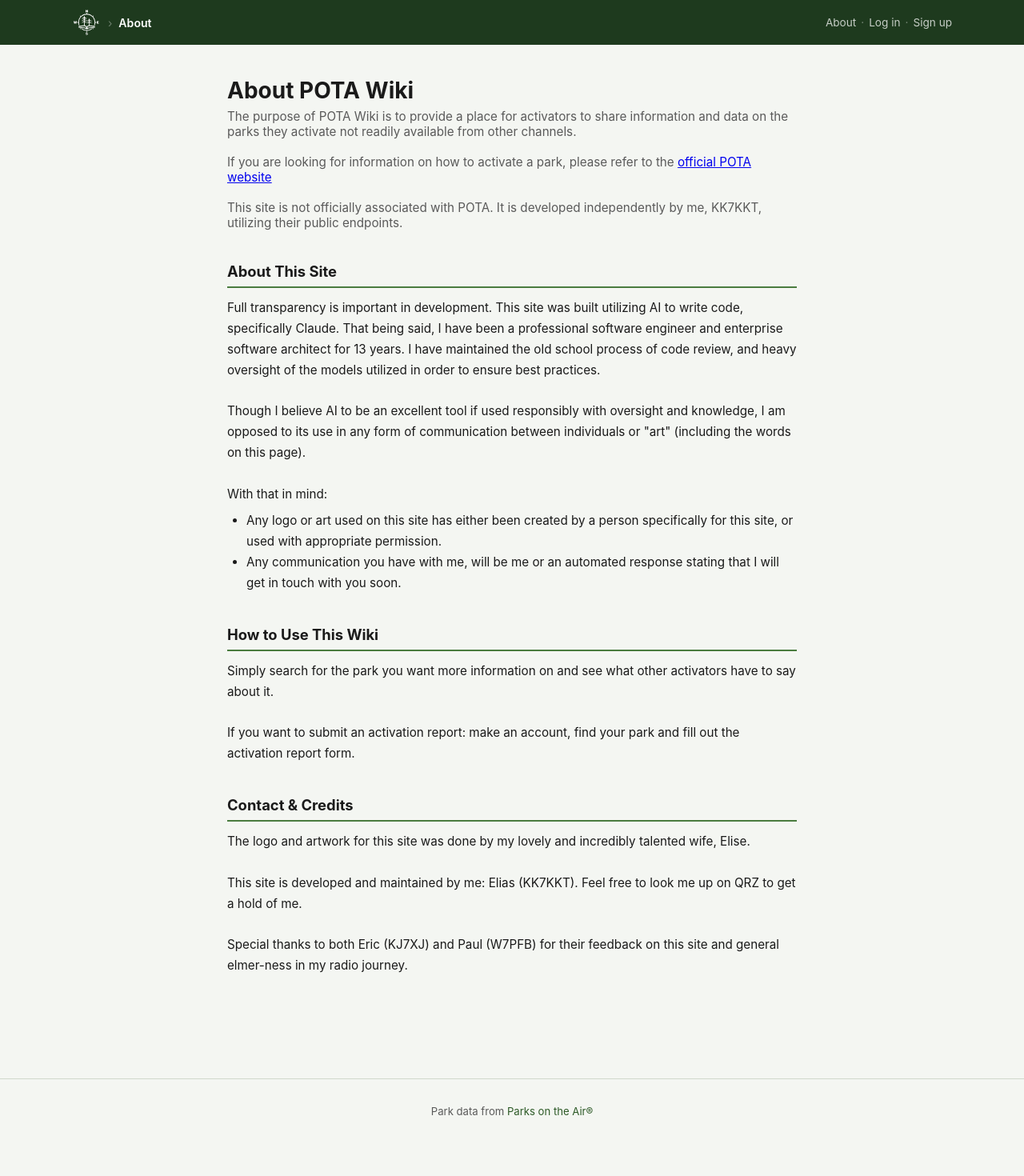
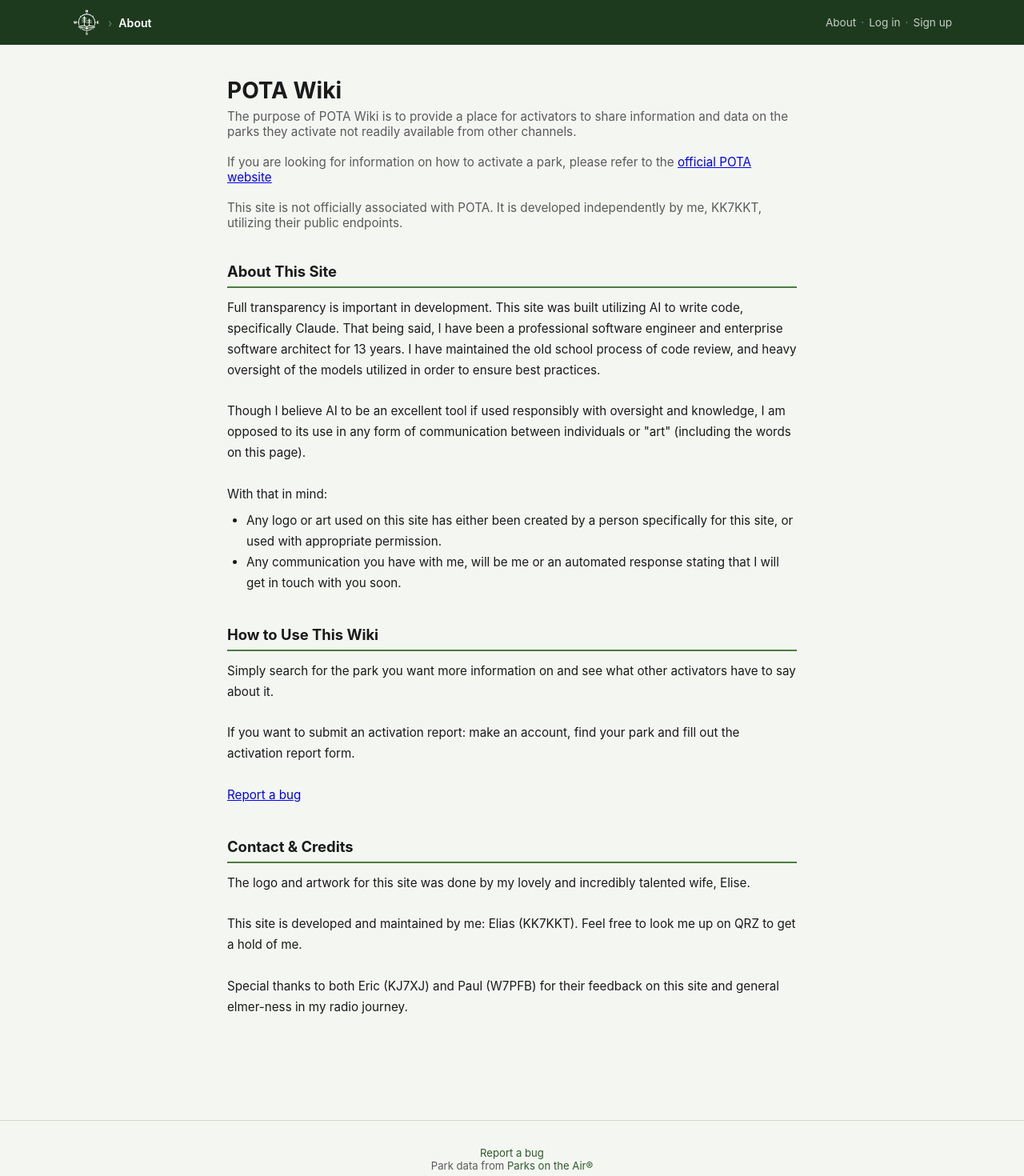
Before and after one commit to thelias/pota-wiki, a React (Vite) app in the folder client/: page /about in a window 1280 px wide. Shown: the top 1470 px of the page at 80% size. Before the commit the page ends 1429 px from the top, so only its background shows below. Built offline with nearby package versions, Linux system fonts and the light colour scheme; no server answers.

Commit message:
unified footer component added

```diff
--- /dev/null
+++ b/client/src/components/Footer.jsx
@@ -0,0 +1,14 @@
+import { Link } from 'react-router-dom'
+
+export default function Footer({ back }) {
+  return (
+    <footer>
+      {back && (
+        <><Link to={back.to}>{back.label}</Link><span className="sep">·</span></>
+      )}
+      <a href="https://github.com/thelias/pota-wiki/issues/new" target="_blank" rel="noreferrer">Report a bug</a>
+      <br/>
+      Park data from <a href="https://pota.app" target="_blank" rel="noreferrer">Parks on the Air®</a>
+    </footer>
+  )
+}
--- a/client/src/pages/About.jsx
+++ b/client/src/pages/About.jsx
@@ -1,5 +1,5 @@
-import { Link } from 'react-router-dom'
 import Nav from '../components/Nav.jsx'
+import Footer from '../components/Footer.jsx'
 
 export default function About() {
   return (
@@ -8,7 +8,7 @@
 
       <div style={{ maxWidth: 760, margin: '0 auto', padding: '40px 24px 80px' }}>
 
-        <h1 style={{ fontSize: '1.75rem', fontWeight: 700, marginBottom: 6 }}>About POTA Wiki</h1>
+        <h1 style={{ fontSize: '1.75rem', fontWeight: 700, marginBottom: 6 }}>POTA Wiki</h1>
         <p style={{ color: 'var(--text-muted)', fontSize: '0.95rem', marginBottom: 40 }}>
           The purpose of POTA Wiki is to provide a place for activators to share information and data on the parks they activate not readily available from other channels.
           <br />
@@ -31,6 +31,9 @@
           <br/>
           <br/>
           If you want to submit an activation report: make an account, find your park and fill out the activation report form.
+          <br/>
+          <br/>
+          <a href="https://github.com/thelias/pota-wiki/issues/new" target="_blank" rel="noreferrer">Report a bug</a>
         </Section>
 
         <Section title="Contact & Credits">
@@ -45,9 +48,7 @@
 
       </div>
 
-      <footer>
-        Park data from <a href="https://pota.app" target="_blank" rel="noreferrer">Parks on the Air®</a>
-      </footer>
+      <Footer />
     </>
   )
 }
--- a/client/src/pages/Auth.jsx
+++ b/client/src/pages/Auth.jsx
@@ -2,6 +2,7 @@
 import { Link, useNavigate, useSearchParams } from 'react-router-dom'
 import { useAuth } from '../context/AuthContext.jsx'
 import Nav from '../components/Nav.jsx'
+import Footer from '../components/Footer.jsx'
 
 export default function Auth() {
   const [params]        = useSearchParams()
@@ -151,9 +152,7 @@
         </div>
       </div>
 
-      <footer>
-        <Link to="/">← Back to POTA Wiki</Link>
-      </footer>
+      <Footer back={{ to: '/', label: '← Back to POTA Wiki' }} />
     </>
   )
 }
--- a/client/src/pages/Home.jsx
+++ b/client/src/pages/Home.jsx
@@ -1,6 +1,7 @@
 import { useState, useEffect } from 'react'
 import { Link } from 'react-router-dom'
 import { useAuth } from '../context/AuthContext.jsx'
+import Footer from '../components/Footer.jsx'
 
 const STATE_NAMES = {
   'US-AL': 'Alabama',        'US-AK': 'Alaska',         'US-AZ': 'Arizona',
@@ -215,9 +216,7 @@
         )}
       </div>
 
-      <footer>
-        Park data from <a href="https://pota.app" target="_blank" rel="noreferrer">Parks on the Air®</a>
-      </footer>
+      <Footer />
     </>
   )
 }
--- a/client/src/pages/Park.jsx
+++ b/client/src/pages/Park.jsx
@@ -2,6 +2,7 @@
 import { useParams, Link, useNavigate } from 'react-router-dom'
 import Nav from '../components/Nav.jsx'
 import Pagination from '../components/Pagination.jsx'
+import Footer from '../components/Footer.jsx'
 import { useAuth } from '../context/AuthContext.jsx'
 
 const QRM_LABELS = {
@@ -669,9 +670,7 @@
         </div>
       </div>
 
-      <footer>
-        Park data from <a href="https://pota.app" target="_blank" rel="noreferrer">Parks on the Air®</a>
-      </footer>
+      <Footer />
     </>
   )
 }
--- a/client/src/pages/Profile.jsx
+++ b/client/src/pages/Profile.jsx
@@ -2,6 +2,7 @@
 import { Link, useParams } from 'react-router-dom'
 import Nav from '../components/Nav.jsx'
 import Pagination from '../components/Pagination.jsx'
+import Footer from '../components/Footer.jsx'
 
 const QRM_LABELS = {
   'very-low':  { label: 'Very Low',  cls: 'qrm-very-low'  },
@@ -152,9 +153,7 @@
         </div>
       </div>
 
-      <footer>
-        <Link to="/">← All Parks</Link>
-      </footer>
+      <Footer back={{ to: '/', label: '← All Parks' }} />
     </>
   )
 }
--- a/client/src/pages/User.jsx
+++ b/client/src/pages/User.jsx
@@ -1,6 +1,7 @@
 import { useState, useEffect } from 'react'
 import { Link, useNavigate } from 'react-router-dom'
 import Nav from '../components/Nav.jsx'
+import Footer from '../components/Footer.jsx'
 import { useAuth } from '../context/AuthContext.jsx'
 
 const QRM_LABELS = {
@@ -82,9 +83,7 @@
         </div>
       </div>
 
-      <footer>
-        <Link to="/">← All Parks</Link>
-      </footer>
+      <Footer back={{ to: '/', label: '← All Parks' }} />
     </>
   )
 }
```
